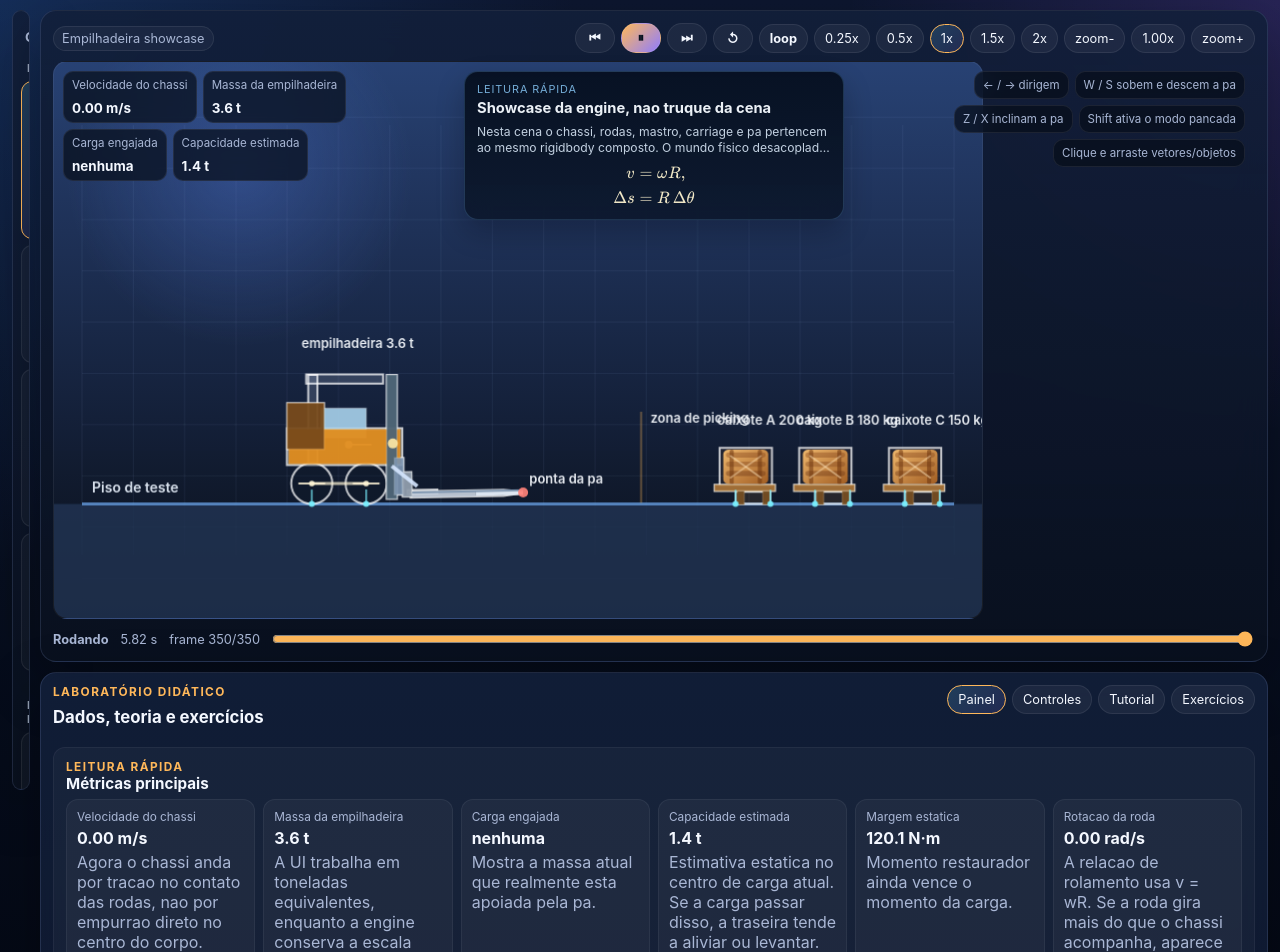
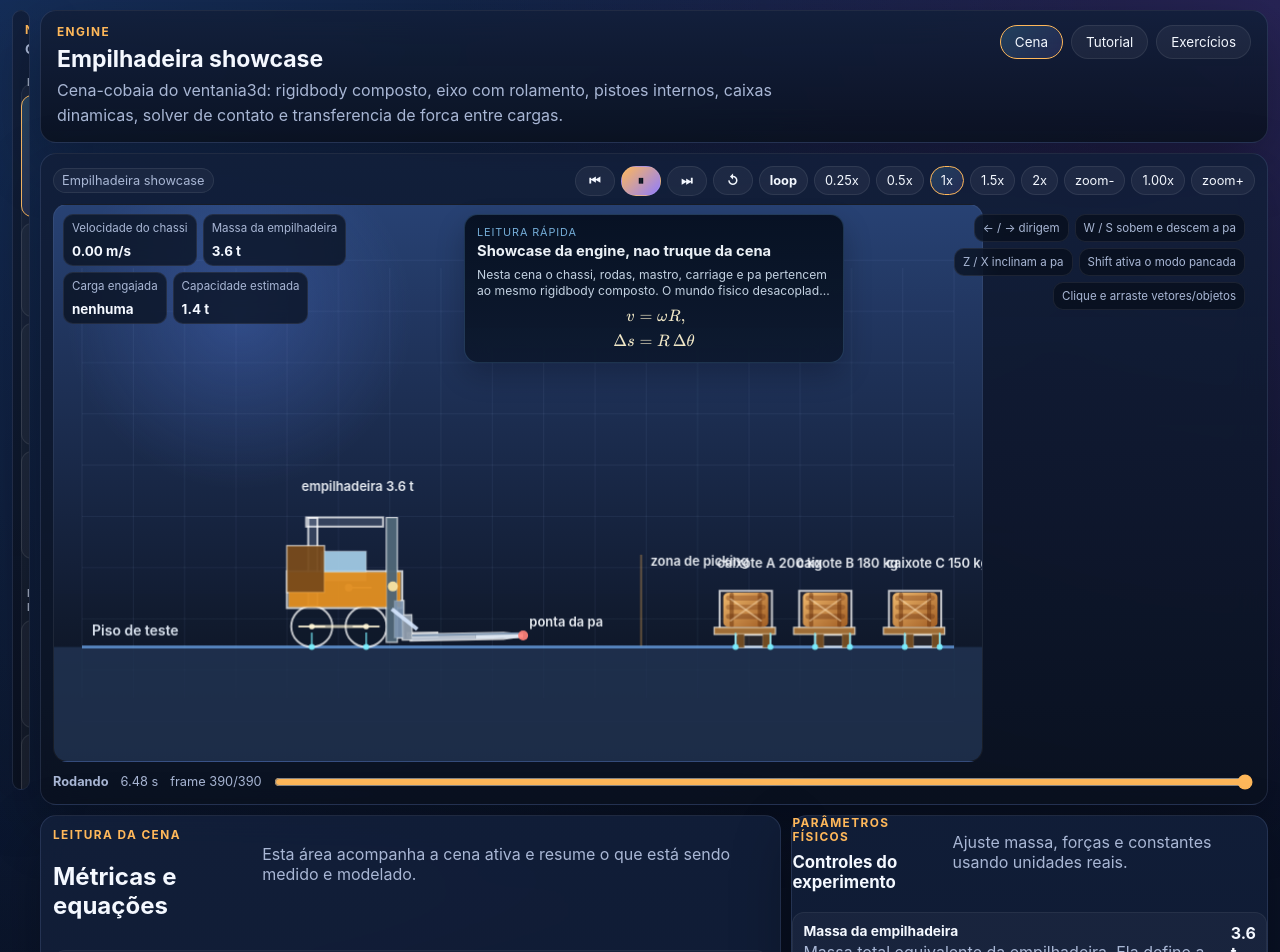
Before and after one commit to osdeving/phisics_sim, a React (Vite) app: page / in a window 1280 px wide. Shown: the top 952 px of the page. Built offline with nearby package versions, Linux system fonts and the light colour scheme.

Commit message:
Restructure workspace into tabbed layout

```diff
--- a/src/App.tsx
+++ b/src/App.tsx
@@ -1,7 +1,7 @@
 import { useCallback, useEffect, useMemo, useState } from "react";
-import { InspectorDeck } from "./components/InspectorDeck";
 import { SceneTabs } from "./components/SceneTabs";
 import { SimulationStage } from "./components/SimulationStage";
+import { WorkspaceTabs } from "./components/WorkspaceTabs";
 import { scenes } from "./data/scenes";
 import { SceneDefinition, ScenePanelData } from "./physics/scenes/types";
 
@@ -127,25 +127,25 @@ export default function App() {
         <SceneTabs
           scenes={scenes}
           activeSceneId={activeScene.id}
+          activeScene={activeScene}
           onChange={setActiveSceneId}
         />
 
-        <div className="workspace-grid">
+        <WorkspaceTabs
+          scene={activeScene}
+          panel={activePanel}
+          controls={activeScene.controls}
+          config={activeConfig}
+          onChange={handleConfigChange}
+          sceneContent={
             <SimulationStage
               scene={activeScene}
               config={activeConfig}
               onTelemetry={handleTelemetry}
               onConfigPatch={handleConfigPatch}
             />
-
-          <InspectorDeck
-            sceneKey={activeScene.id}
-            panel={activePanel}
-            controls={activeScene.controls}
-            config={activeConfig}
-            onChange={handleConfigChange}
+          }
         />
-        </div>
       </main>
     </div>
   );
--- a/src/components/OverviewPanel.tsx
+++ b/src/components/OverviewPanel.tsx
@@ -31,7 +31,7 @@ export function OverviewPanel({ panel }: OverviewPanelProps) {
         <div className="panel-heading">
           <div>
             <p className="eyebrow">Equações</p>
-            <h3>O que o simulador resolve</h3>
+            <h3>O que a cena usa</h3>
           </div>
         </div>
 
--- a/src/components/SceneTabs.tsx
+++ b/src/components/SceneTabs.tsx
@@ -4,10 +4,28 @@ import { SceneDefinition } from "../physics/scenes/types";
 interface SceneTabsProps {
   scenes: SceneDefinition[];
   activeSceneId: string;
+  activeScene: SceneDefinition;
   onChange: (sceneId: string) => void;
 }
 
-export function SceneTabs({ scenes, activeSceneId, onChange }: SceneTabsProps) {
+function buildSceneGlyph(title: string) {
+  const words = title
+    .replace(/[^A-Za-zÀ-ÿ0-9\s]/g, " ")
+    .split(/\s+/)
+    .filter(Boolean);
+
+  if (!words.length) {
+    return "SC";
+  }
+
+  if (words.length === 1) {
+    return words[0].slice(0, 2).toUpperCase();
+  }
+
+  return `${words[0][0]}${words[1][0]}`.toUpperCase();
+}
+
+export function SceneTabs({ scenes, activeSceneId, activeScene, onChange }: SceneTabsProps) {
   const [collapsed, setCollapsed] = useState(false);
   const [mobileOpen, setMobileOpen] = useState(false);
 
@@ -60,7 +78,12 @@ export function SceneTabs({ scenes, activeSceneId, onChange }: SceneTabsProps) {
         className={`scene-menu__panel ${collapsed ? "is-collapsed" : ""} ${mobileOpen ? "is-mobile-open" : ""}`}
       >
         <header className="scene-menu__header">
-          {!collapsed && <h2>Cenas</h2>}
+          {!collapsed && (
+            <div>
+              <p className="eyebrow">Navegação</p>
+              <h2>Cenas</h2>
+            </div>
+          )}
           <div className="scene-menu__header-actions">
             <button
               type="button"
@@ -98,9 +121,12 @@ export function SceneTabs({ scenes, activeSceneId, onChange }: SceneTabsProps) {
                     style={{ ["--scene-accent" as string]: scene.accent }}
                     title={scene.title}
                   >
-                    <span className="scene-tab__title">{scene.title}</span>
+                    <span className="scene-tab__icon">{buildSceneGlyph(scene.title)}</span>
                     {!collapsed && (
-                      <span className="scene-tab__subtitle">{scene.subtitle}</span>
+                      <span className="scene-tab__copy">
+                        <span className="scene-tab__title">{scene.title}</span>
+                        <span className="scene-tab__subtitle">{scene.subtitle}</span>
+                      </span>
                     )}
                   </button>
                 ))}
@@ -108,6 +134,30 @@ export function SceneTabs({ scenes, activeSceneId, onChange }: SceneTabsProps) {
             </section>
           ))}
         </div>
+
+        {!collapsed && (
+          <section className="scene-menu__details">
+            <p className="eyebrow">Cena ativa</p>
+            <h3>{activeScene.title}</h3>
+            <p className="scene-menu__details-subtitle">{activeScene.subtitle}</p>
+            <p className="scene-menu__details-summary">{activeScene.summary}</p>
+
+            <div className="scene-menu__meta">
+              <span className="scene-menu__meta-chip">{activeScene.category}</span>
+              <span className="scene-menu__meta-chip">
+                {activeScene.controls.length} controle{activeScene.controls.length === 1 ? "" : "s"}
+              </span>
+            </div>
+
+            {!!activeScene.keyboardHints.length && (
+              <ul className="scene-menu__details-list">
+                {activeScene.keyboardHints.map((hint) => (
+                  <li key={hint}>{hint}</li>
+                ))}
+              </ul>
+            )}
+          </section>
+        )}
       </aside>
     </div>
   );
--- a/src/components/TutorialTabs.tsx
+++ b/src/components/TutorialTabs.tsx
@@ -174,11 +174,11 @@ export function TutorialTabs({ sceneKey, panel, embedded = false }: TutorialTabs
       <div className="panel-heading">
         <div>
           <p className="eyebrow">Tutorial guiado</p>
-          <h2>Entenda a simulação</h2>
+          <h2>Entenda a cena</h2>
         </div>
         <p className="panel-text">
-          O modo didático usa markdown externo; as outras abas mostram o fenômeno,
-          as equações e o fluxo numérico.
+          O modo didático usa markdown externo; as outras abas mostram conceito,
+          equações, armadilhas e a lógica por trás da cena.
         </p>
       </div>
 
--- /dev/null
+++ b/src/components/WorkspaceTabs.tsx
@@ -0,0 +1,104 @@
+import { ReactNode, useState } from "react";
+import { SceneDefinition, ScenePanelData, SliderControl } from "../physics/scenes/types";
+import { ControlPanel } from "./ControlPanel";
+import { ExercisePanel } from "./ExercisePanel";
+import { OverviewPanel } from "./OverviewPanel";
+import { TutorialTabs } from "./TutorialTabs";
+
+type WorkspaceTabId = "scene" | "tutorial" | "exercise";
+
+interface WorkspaceTabsProps {
+  scene: SceneDefinition;
+  panel: ScenePanelData;
+  controls: SliderControl[];
+  config: Record<string, number>;
+  onChange: (key: string, value: number) => void;
+  sceneContent: ReactNode;
+}
+
+const labels: Record<WorkspaceTabId, string> = {
+  scene: "Cena",
+  tutorial: "Tutorial",
+  exercise: "Exercícios",
+};
+
+export function WorkspaceTabs({
+  scene,
+  panel,
+  controls,
+  config,
+  onChange,
+  sceneContent,
+}: WorkspaceTabsProps) {
+  const [activeTab, setActiveTab] = useState<WorkspaceTabId>("scene");
+
+  return (
+    <section className="workspace-main">
+      <header className="card workspace-header">
+        <div className="workspace-header__copy">
+          <p className="eyebrow">{scene.category}</p>
+          <h1>{scene.title}</h1>
+          <p className="workspace-header__summary">{scene.summary}</p>
+        </div>
+
+        <div className="workspace-tabs__buttons">
+          {(Object.keys(labels) as WorkspaceTabId[]).map((tabId) => (
+            <button
+              key={tabId}
+              type="button"
+              className={`workspace-tabs__button ${tabId === activeTab ? "is-active" : ""}`}
+              onClick={() => setActiveTab(tabId)}
+            >
+              {labels[tabId]}
+            </button>
+          ))}
+        </div>
+      </header>
+
+      <div className="workspace-scene-tab" hidden={activeTab !== "scene"}>
+          {sceneContent}
+
+          <div className="workspace-scene-tab__panels">
+            <section className="card workspace-panel-card">
+              <div className="workspace-panel-card__header">
+                <div>
+                  <p className="eyebrow">Leitura da cena</p>
+                  <h2>Métricas e equações</h2>
+                </div>
+                <p className="panel-text">
+                  Esta área acompanha a cena ativa e resume o que está sendo medido e modelado.
+                </p>
+              </div>
+              <OverviewPanel panel={panel} />
+            </section>
+
+            <ControlPanel
+              controls={controls}
+              config={config}
+              onChange={onChange}
+            />
+          </div>
+        </div>
+
+      <div className="workspace-full-tab" hidden={activeTab !== "tutorial"}>
+          <TutorialTabs sceneKey={scene.id} panel={panel} />
+        </div>
+
+      <section
+        className="card workspace-panel-card workspace-panel-card--exercise"
+        hidden={activeTab !== "exercise"}
+      >
+          <div className="workspace-panel-card__header">
+            <div>
+              <p className="eyebrow">Aplicação</p>
+              <h2>Exercícios guiados</h2>
+            </div>
+            <p className="panel-text">
+              Use esta aba para praticar sem a cena competindo por espaço na leitura.
+            </p>
+          </div>
+          <ExercisePanel panel={panel} />
+        </section>
+    </section>
+  );
+}
--- a/src/styles.css
+++ b/src/styles.css
@@ -129,10 +129,13 @@ input {
   box-shadow: var(--shadow);
   padding: 8px;
   transition: width 180ms ease;
+  display: flex;
+  flex-direction: column;
+  gap: 8px;
 }
 
 .scene-menu__panel.is-collapsed {
-  width: 68px;
+  width: 78px;
 }
 
 .scene-menu__header {
@@ -145,7 +148,7 @@ input {
 }
 
 .scene-menu__header h2 {
-  margin: 0;
+  margin: 4px 0 0;
   font-size: 0.86rem;
   letter-spacing: 0.08em;
   text-transform: uppercase;
@@ -177,6 +180,7 @@ input {
   display: flex;
   flex-direction: column;
   gap: 6px;
+  min-height: 0;
 }
 
 .scene-menu__group {
@@ -222,6 +226,9 @@ input {
     transform 180ms ease,
     border-color 180ms ease,
     background 180ms ease;
+  display: flex;
+  align-items: center;
+  gap: 10px;
 }
 
 .scene-tab:hover,
@@ -238,6 +245,31 @@ input {
     rgba(103, 218, 255, 0.18),
     rgba(143, 125, 255, 0.12)
   );
+}
+
+.scene-tab__icon {
+  width: 34px;
+  height: 34px;
+  border-radius: 12px;
+  display: inline-flex;
+  align-items: center;
+  justify-content: center;
+  flex: 0 0 auto;
+  font-size: 0.76rem;
+  font-weight: 800;
+  letter-spacing: 0.06em;
+  color: #07111f;
+  background: linear-gradient(
+    135deg,
+    color-mix(in srgb, var(--scene-accent) 88%, white 10%),
+    color-mix(in srgb, var(--scene-accent) 46%, #fff 12%)
+  );
+}
+
+.scene-tab__copy {
+  min-width: 0;
+  display: flex;
+  flex-direction: column;
 }
 
 .scene-tab__title {
@@ -258,6 +290,7 @@ input {
 .scene-menu__panel.is-collapsed .scene-tab {
   padding: 8px;
   border-radius: 10px;
+  justify-content: center;
 }
 
 .scene-menu__panel.is-collapsed .scene-menu__group + .scene-menu__group {
@@ -265,9 +298,57 @@ input {
   padding-top: 6px;
 }
 
-.scene-menu__panel.is-collapsed .scene-tab__title {
-  font-size: 0.72rem;
-  text-align: center;
+.scene-menu__details {
+  margin-top: auto;
+  padding: 12px;
+  border-radius: 12px;
+  background: rgba(255, 255, 255, 0.04);
+  border: 1px solid rgba(255, 255, 255, 0.06);
+}
+
+.scene-menu__details h3 {
+  margin: 8px 0 4px;
+  font-size: 1rem;
+}
+
+.scene-menu__details-subtitle,
+.scene-menu__details-summary {
+  margin: 0;
+  color: var(--text-soft);
+  line-height: 1.5;
+}
+
+.scene-menu__details-summary {
+  margin-top: 8px;
+  font-size: 0.88rem;
+}
+
+.scene-menu__meta {
+  display: flex;
+  flex-wrap: wrap;
+  gap: 6px;
+  margin-top: 10px;
+}
+
+.scene-menu__meta-chip {
+  display: inline-flex;
+  align-items: center;
+  padding: 6px 10px;
+  border-radius: 999px;
+  background: rgba(255, 255, 255, 0.05);
+  border: 1px solid rgba(255, 255, 255, 0.08);
+  color: var(--text-soft);
+  font-size: 0.75rem;
+}
+
+.scene-menu__details-list {
+  margin: 12px 0 0;
+  padding-left: 18px;
+  color: var(--text-soft);
+  display: flex;
+  flex-direction: column;
+  gap: 6px;
+  font-size: 0.84rem;
 }
 
 .workspace-grid {
@@ -275,6 +356,98 @@ input {
   flex-direction: column;
   gap: 10px;
   min-width: 0;
+}
+
+.workspace-main {
+  min-width: 0;
+  display: flex;
+  flex-direction: column;
+  gap: 10px;
+}
+
+.workspace-header {
+  padding: 14px 16px;
+  display: flex;
+  justify-content: space-between;
+  gap: 16px;
+  align-items: flex-start;
+}
+
+.workspace-header__copy {
+  min-width: 0;
+}
+
+.workspace-header h1 {
+  margin: 8px 0 6px;
+  font-size: clamp(1.3rem, 1.8vw, 2rem);
+  line-height: 1.1;
+}
+
+.workspace-header__summary {
+  margin: 0;
+  max-width: 760px;
+  color: var(--text-soft);
+  line-height: 1.55;
+}
+
+.workspace-tabs__buttons {
+  display: flex;
+  flex-wrap: wrap;
+  gap: 8px;
+  align-items: center;
+  justify-content: flex-end;
+}
+
+.workspace-tabs__button {
+  border: 1px solid rgba(255, 255, 255, 0.08);
+  background: rgba(255, 255, 255, 0.05);
+  color: var(--text-main);
+  border-radius: 999px;
+  padding: 8px 14px;
+  cursor: pointer;
+  font-size: 0.84rem;
+}
+
+.workspace-tabs__button.is-active {
+  border-color: var(--scene-accent);
+  background: linear-gradient(
+    135deg,
+    rgba(103, 218, 255, 0.18),
+    rgba(143, 125, 255, 0.14)
+  );
+}
+
+.workspace-scene-tab,
+.workspace-full-tab {
+  display: flex;
+  flex-direction: column;
+  gap: 10px;
+  min-width: 0;
+}
+
+.workspace-scene-tab__panels {
+  display: grid;
+  grid-template-columns: minmax(0, 1.4fr) minmax(320px, 0.9fr);
+  gap: 10px;
+  align-items: start;
+}
+
+.workspace-panel-card {
+  padding: 12px;
+}
+
+.workspace-panel-card__header {
+  display: flex;
+  justify-content: space-between;
+  gap: 12px;
+  align-items: flex-start;
+  margin-bottom: 10px;
+}
+
+.workspace-panel-card--exercise {
+  display: flex;
+  flex-direction: column;
+  gap: 10px;
 }
 
 .workspace-stage {
@@ -672,8 +845,10 @@ input {
 .formula-card .katex-display,
 .tutorial-formula .katex-display {
   margin: 0.2rem 0 0.4rem;
-  overflow-x: hidden;
+  overflow-x: auto;
   overflow-y: hidden;
+  text-align: left;
+  padding-bottom: 2px;
 }
 
 .formula-card .katex,
@@ -684,13 +859,14 @@ input {
 
 .formula-card .katex-display > .katex,
 .tutorial-formula .katex-display > .katex {
-  display: inline-flex;
-  max-width: 100%;
+  display: inline-block;
+  min-width: max-content;
+  max-width: none;
 }
 
 .formula-card .katex-display > .katex > .katex-html,
 .tutorial-formula .katex-display > .katex > .katex-html {
-  max-width: 100%;
+  max-width: none;
 }
 
 .tutorial-item--markdown,
@@ -747,6 +923,17 @@ input {
   background: rgba(255, 255, 255, 0.08);
 }
 
+.markdown-inline-math {
+  display: inline-flex;
+  align-items: center;
+  vertical-align: baseline;
+  max-width: 100%;
+}
+
+.markdown-inline-math .katex {
+  font-size: 1em;
+}
+
 @media (max-width: 980px) {
   .app-layout {
     grid-template-columns: 1fr;
@@ -796,9 +983,8 @@ input {
     width: min(320px, calc(100vw - 20px));
   }
 
-  .scene-menu__panel.is-collapsed .scene-tab__title {
-    text-align: left;
-    font-size: 0.82rem;
+  .scene-menu__panel.is-collapsed .scene-tab {
+    justify-content: flex-start;
   }
 
   .scene-menu__close {
@@ -809,7 +995,9 @@ input {
 
   .workspace-stage__topbar,
   .inspector-deck__header,
-  .panel-heading {
+  .panel-heading,
+  .workspace-header,
+  .workspace-panel-card__header {
     flex-direction: column;
     align-items: stretch;
   }
@@ -845,8 +1033,13 @@ input {
   .workspace-stage__topbar,
   .inspector-deck__header,
   .panel-heading,
-  .control-item__header {
+  .control-item__header,
+  .workspace-panel-card__header {
     flex-direction: column;
+  }
+
+  .workspace-scene-tab__panels {
+    grid-template-columns: 1fr;
   }
 
   .stage-player {
```
Also changed, not shown: src/components/MarkdownDocument.tsx (+15 -1 lines), src/physics/scenes/mathFoundationScenes.ts (+78 -50 lines). Lines whose indentation alone changed are shown as unchanged.
